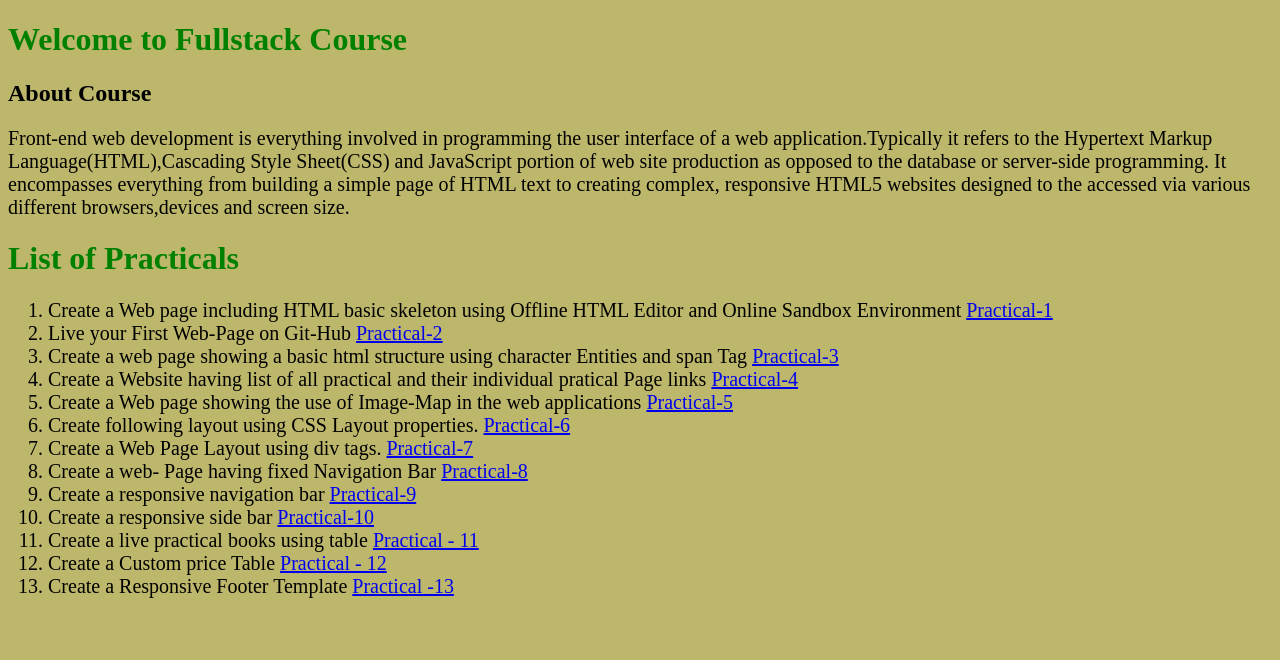
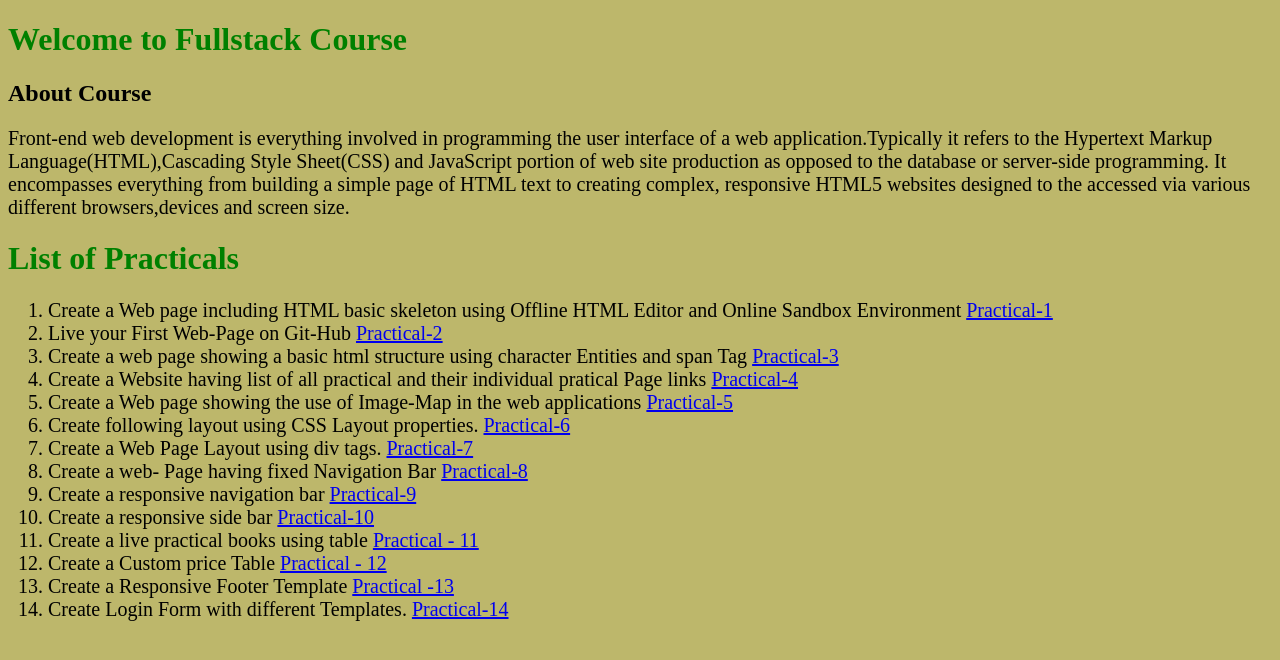
Before and after one commit to Mystery01092000/Full-Stack-sem-5, a Jekyll site: the page index.html, which Jekyll copies as it is, in a window 1280 px wide. Shown: the top 660 px of the page. Built offline with Jekyll 4.4.1, drawn with Linux system fonts in a browser that asks for light colours.

Commit message:
Index updated

```diff
--- a/index.html
+++ b/index.html
@@ -68,6 +68,10 @@
             Create a Responsive Footer Template
             <a href="practicals/Practical13.html">Practical -13</a>
         </li>
+        <li>
+            Create Login Form with different Templates.
+            <a href="practicals/Practical14.html" target="_blank">Practical-14</a>
+        </li>
     </ol>
     </div>
 </body>
```
